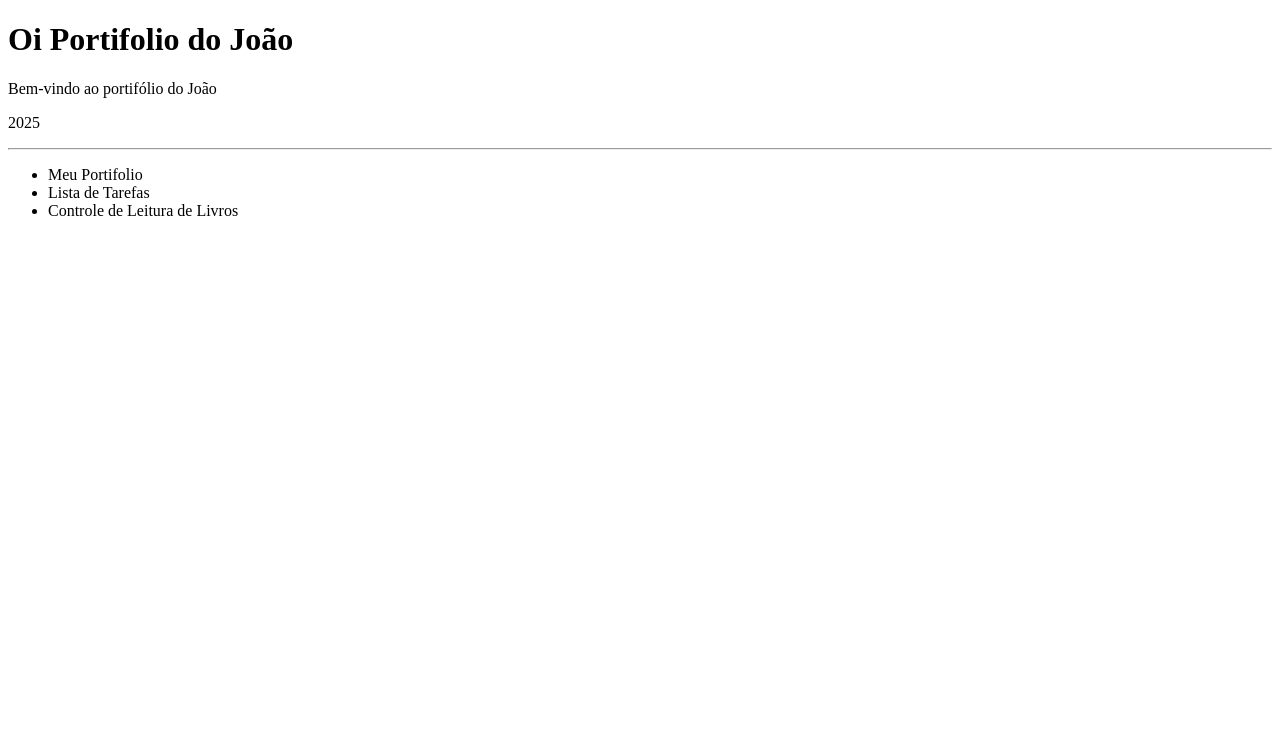
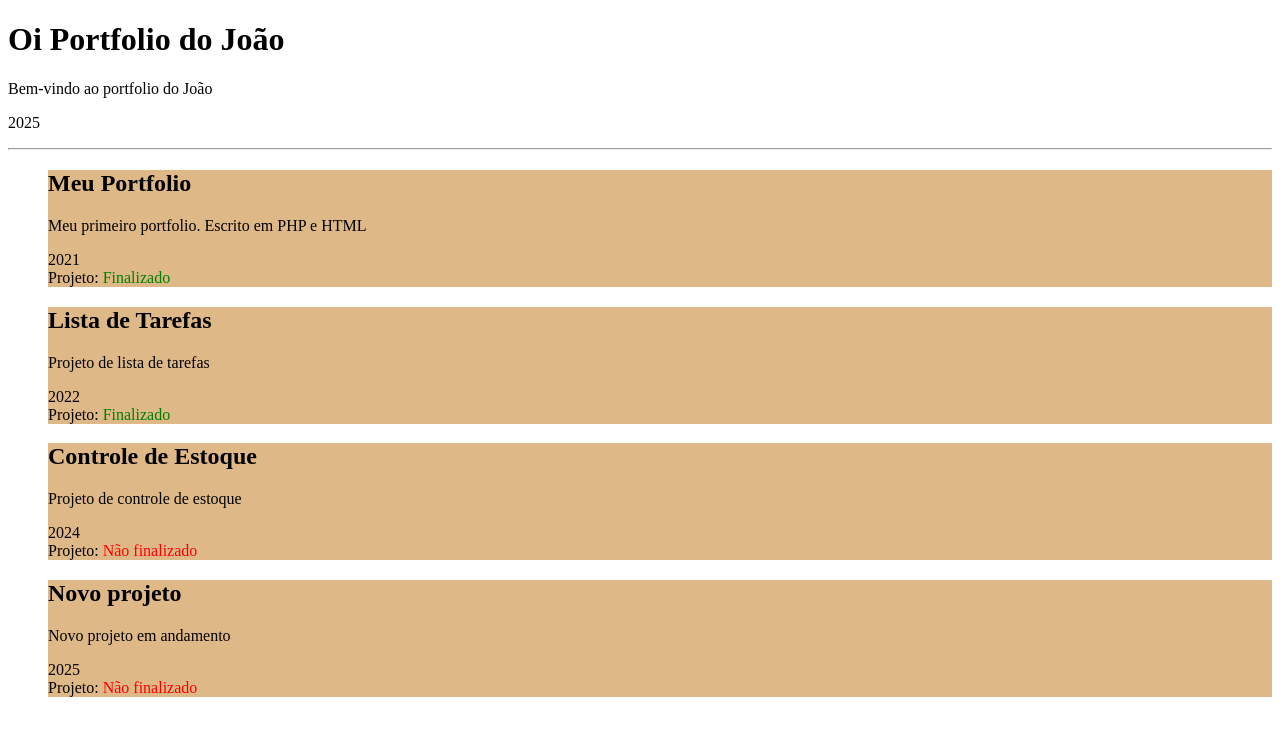
Before and after one commit to joaovjo/php-rocketseat, a PHP site: page / in a window 1280 px wide. Shown: the top 736 px of the page. Run offline with PHP 8.4, Linux system fonts and the light colour scheme.

Commit message:
refatorar portfólio: adicionar estrutura de projetos e função de verificação de status

```diff
--- a/fundamentos-php/index.php
+++ b/fundamentos-php/index.php
@@ -11,58 +11,111 @@
     <?php
     $nome = "João";
     $saudacao = "Oi";
-$titulo = $saudacao . " Portifolio do " . $nome;
-$subtitulo = "Bem-vindo ao portifólio do " . $nome;
+    $titulo = $saudacao . " Portfolio do " . $nome;
+    $subtitulo = "Bem-vindo ao portfolio do " . $nome;
     $ano = 2025;
 
-$projeto = "Meu Portifolio";
+    $projeto = "Meu Portfolio";
     $finalizado = false;
     $anoInicio = "2024-12-25";
-$descricao = "Projeto de portifólio para mostrar meus trabalhos";
+    $descricao = "Projeto de portfolio para mostrar meus trabalhos";
 
     $projetos = [
-    "Meu Portifolio",
-    "Lista de Tarefas",
-    "Controle de Leitura de Livros",
+        [
+            "titulo" => "Meu Portfolio",
+            "finalizado" => true,
+            "ano" => 2021,
+            "descricao" => "Meu primeiro portfolio. Escrito em PHP e HTML",
+        ],
+        [
+            "titulo" => "Lista de Tarefas",
+            "finalizado" => true,
+            "ano" => 2022,
+            "descricao" => "Projeto de lista de tarefas",
+        ],
+        [
+            "titulo" => "Controle de Estoque",
+            "finalizado" => false,
+            "ano" => 2024,
+            "descricao" => "Projeto de controle de estoque",
+        ],
+        [
+            "titulo" => "Novo projeto",
+            "finalizado" => false,
+            "ano" => 2025,
+            "descricao" => "Novo projeto em andamento",
+        ],
     ];
+
+    function verificarSeEstaFinalizado($projeto)
+    {
+        if (!$projeto['finalizado']) {
+            return '<span style="color: red">Não finalizado</span>';
+        } else {
+            return '<span style="color: green">Finalizado</span>';
+        }
+    }
+
+    // function filtrarProjetos($listaDeProjetos, $finalizado = null)
+    // {
+
+    //     if (is_null($finalizado)) {
+    //         return $listaDeProjetos;
+    //     }
+
+    //     $filtrados = [];
+
+    //     foreach ($listaDeProjetos as $projeto) {
+    //         if ($projeto['finalizado'] === $finalizado) {
+    //             $filtrados[] = $projeto;
+    //         }
+    //     }
+
+    //     return $filtrados;
+    // }
+    // ;
+
+    // function filtro($itens, $funcao)
+    // {
+
+    //     $filtrados = [];
+
+    //     foreach ($itens as $item) {
+    //         if ($funcao($item)) {
+    //             $filtrados[] = $item;
+    //         }
+    //     }
+
+    //     return $filtrados;
+    // }
+    // ;
+
+
+    $projetosFiltrados = array_filter($projetos, function ($projeto) {
+        return $projeto['ano'] >= 2021;
+    });
     ?>
-<h1><?=$titulo?></h1>
-<p><?=$subtitulo?></p>
+    <h1><?= $titulo ?></h1>
+    <p><?= $subtitulo ?></p>
     <p><?php echo $ano ?></p>
-<hr/>
+    <hr />
 
     <ul>
-    <?php foreach ($projetos as $projeto) {
-    echo "<li>$projeto</li>\n";
-}?>
+        <?php foreach ($projetosFiltrados as $projeto): ?>
+            <div <?php if (!((2024 - $ano) > 2)): ?> style="background-color: burlywood;" <?php endif; ?>>
+                <h2><?= $projeto['titulo'] ?></h2>
+                <p><?= $projeto['descricao'] ?></p>
+                <div>
+                    <div><?= $projeto['ano'] ?></div>
+                    <div>Projeto:
+                        <?php echo verificarSeEstaFinalizado($projeto); ?>
+
+                    </div>
+                </div>
+            </div>
+        <?php endforeach; ?>
     </ul>
 
-<!--<div
-    <?php /*if (!((2024 - $ano) > 2)): */?>
-        style="background-color: burlywood;"
-    <?php /*endif; */?>
->
-    <h2><?php /*= $projeto */?></h2>
-    <p><?php /*= $descricao */?></p>
-    <div>
-        <div><?php /*= $anoInicio */?></div>
-        <div>Projeto:
-            <?php /*if ($finalizado): */?>
-                <span>Não finalizado</span>
-            <?php /*else: */?>
-                <span>Finalizado</span>
-            <?php /*endif; */?>
-
-            <?php
-/*            if($finalizado) {
-echo "Finalizado";
-} else {
-echo "Não finalizado";
-}
- */?>
-        </div>
-    </div>
-</div>-->
 </body>
 
 </html>
```
Lines whose indentation alone changed are shown as unchanged.
